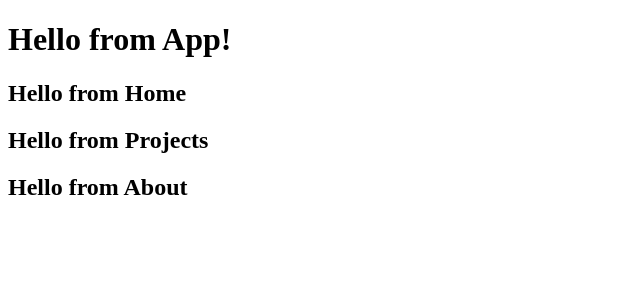
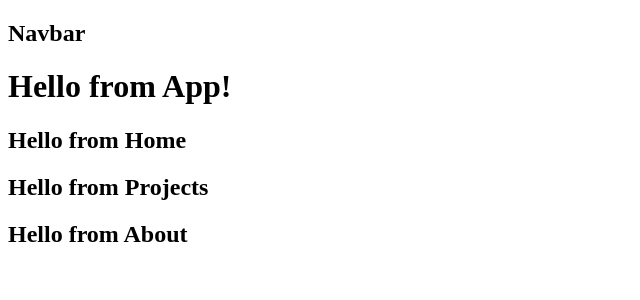
Before and after one commit to andrewjpwalters/portfolio-website, a React (Create React App) app: page / in a window 1280 px wide. Shown: the top 300 px of the page, without its empty margins (0-640 px from the left). Built offline with nearby package versions, Linux system fonts and the light colour scheme.

Commit message:
create Navbar component and import to App.js

```diff
--- a/src/App.js
+++ b/src/App.js
@@ -1,10 +1,12 @@
 import Home from "./Home";
 import Projects from "./Projects";
 import About from "./About";
+import Navbar from "./Navbar";
 
 function App() {
   return (
     <>
+      <Navbar />
       <h1>Hello from App!</h1>
       <Home />
       <Projects />
--- /dev/null
+++ b/src/Navbar.js
@@ -0,0 +1,9 @@
+function Navbar() {
+    return (
+        <>
+            <h2>Navbar</h2>
+        </>
+    )
+}
+
+export default Navbar
```
